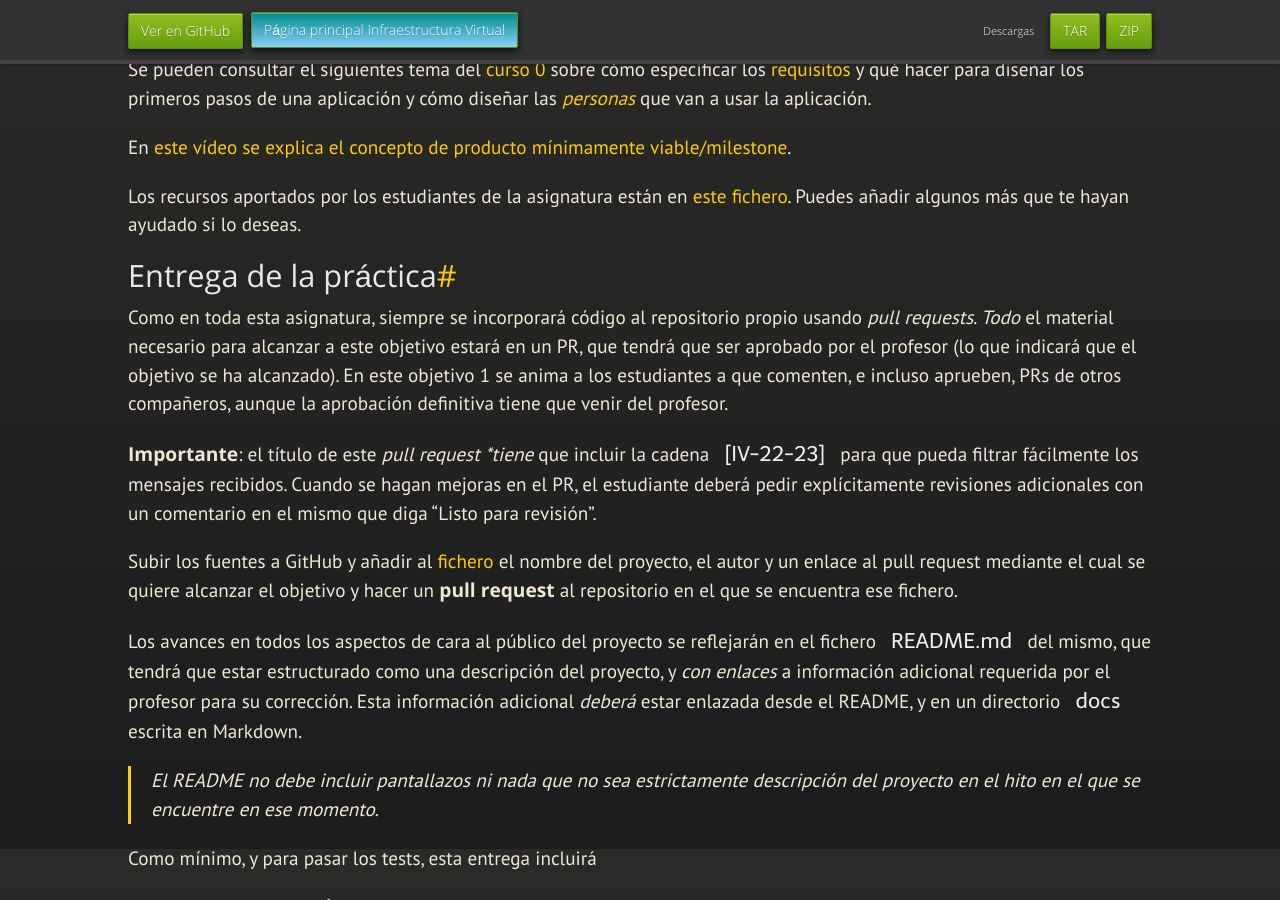
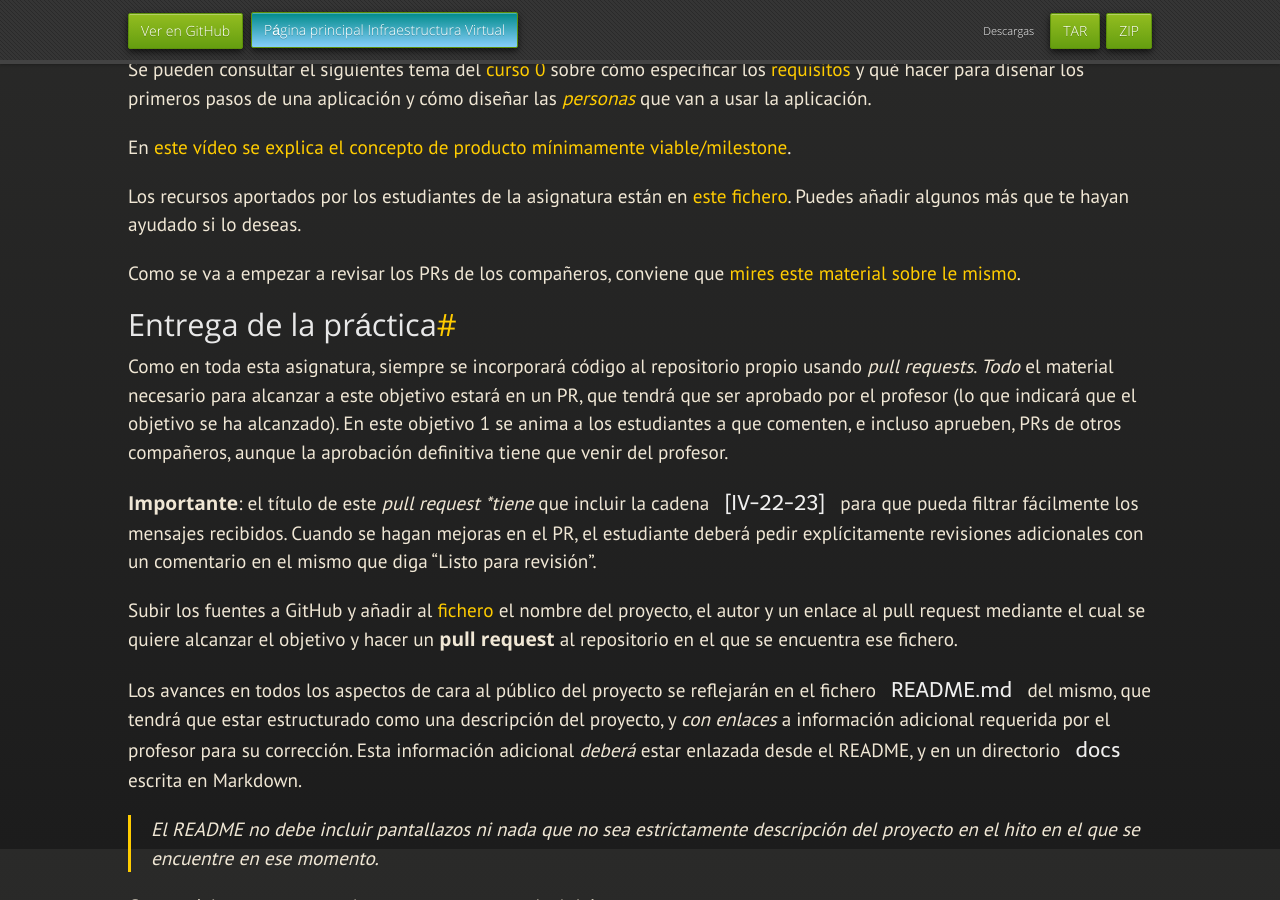
Before and after one commit to JJ/IV, a Jekyll site: the page built from documentos/proyecto/1.Infraestructura.md, in a window 1280 px wide and 900 px high, scrolled down 3651 px. Built offline with Jekyll 4.4.1, drawn with Linux system fonts in a browser that asks for light colours; nearby versions of some CDN libraries; some web fonts are replaced; our own code applies the rules of GitHub Pages for plain Markdown files.

Commit message:
Sync documentos/proyecto/1.Infraestructura.md de master a gh-pages

```diff
--- a/documentos/proyecto/1.Infraestructura.md
+++ b/documentos/proyecto/1.Infraestructura.md
@@ -204,6 +204,10 @@ Los recursos aportados por los estudiantes de la asignatura están
 en [este fichero](1.Infraestructura.recursos.md). Puedes añadir algunos más que
 te hayan ayudado si lo deseas.
 
+Como se va a empezar a revisar los PRs de los compañeros, conviene que [mires
+este material sobre le
+mismo](https://jj.github.io/curso-tdd/temas/revisiones.html).
+
 ## Entrega de la práctica
 
 Como en toda esta asignatura, siempre se incorporará código al repositorio
```
